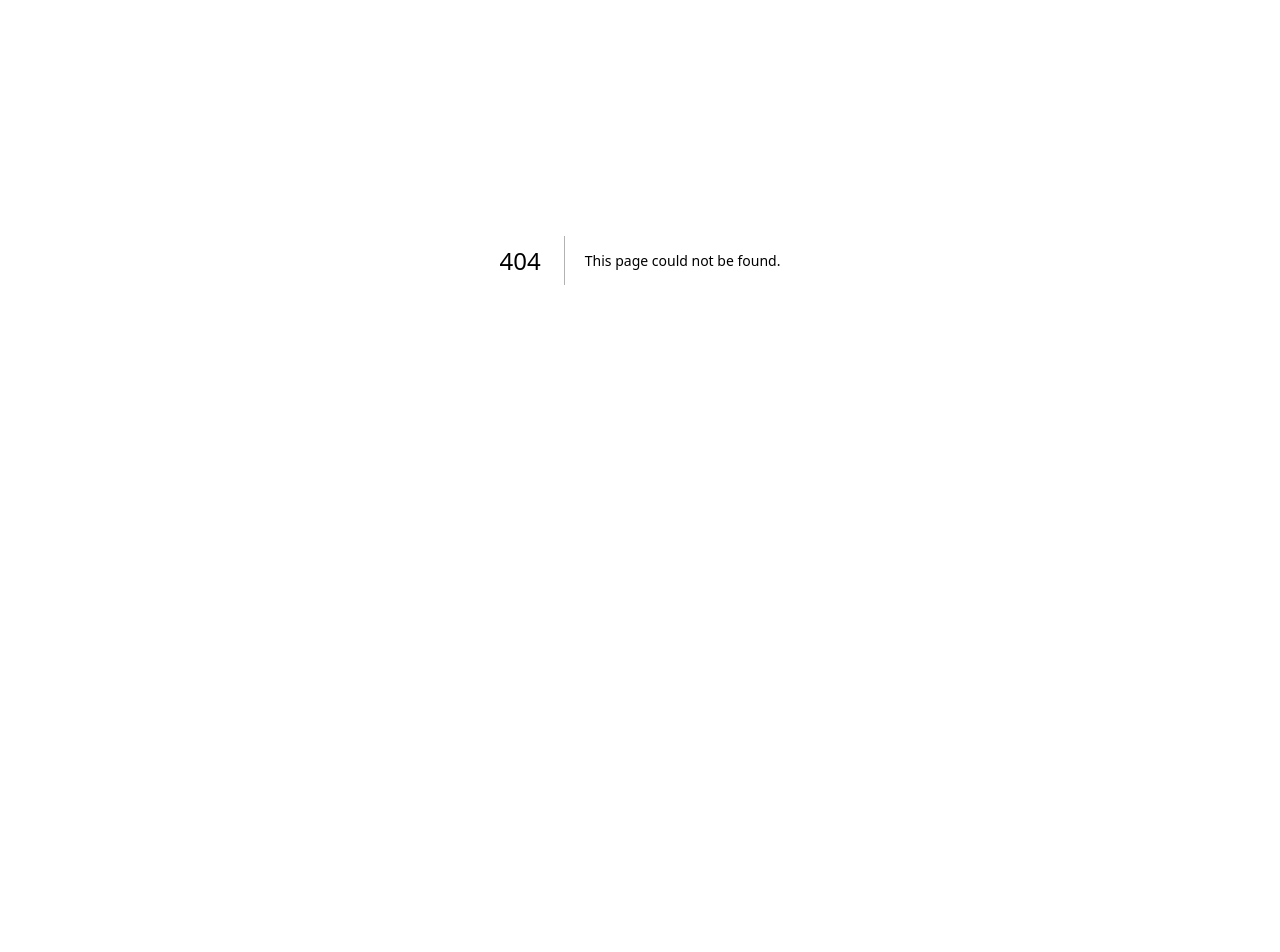
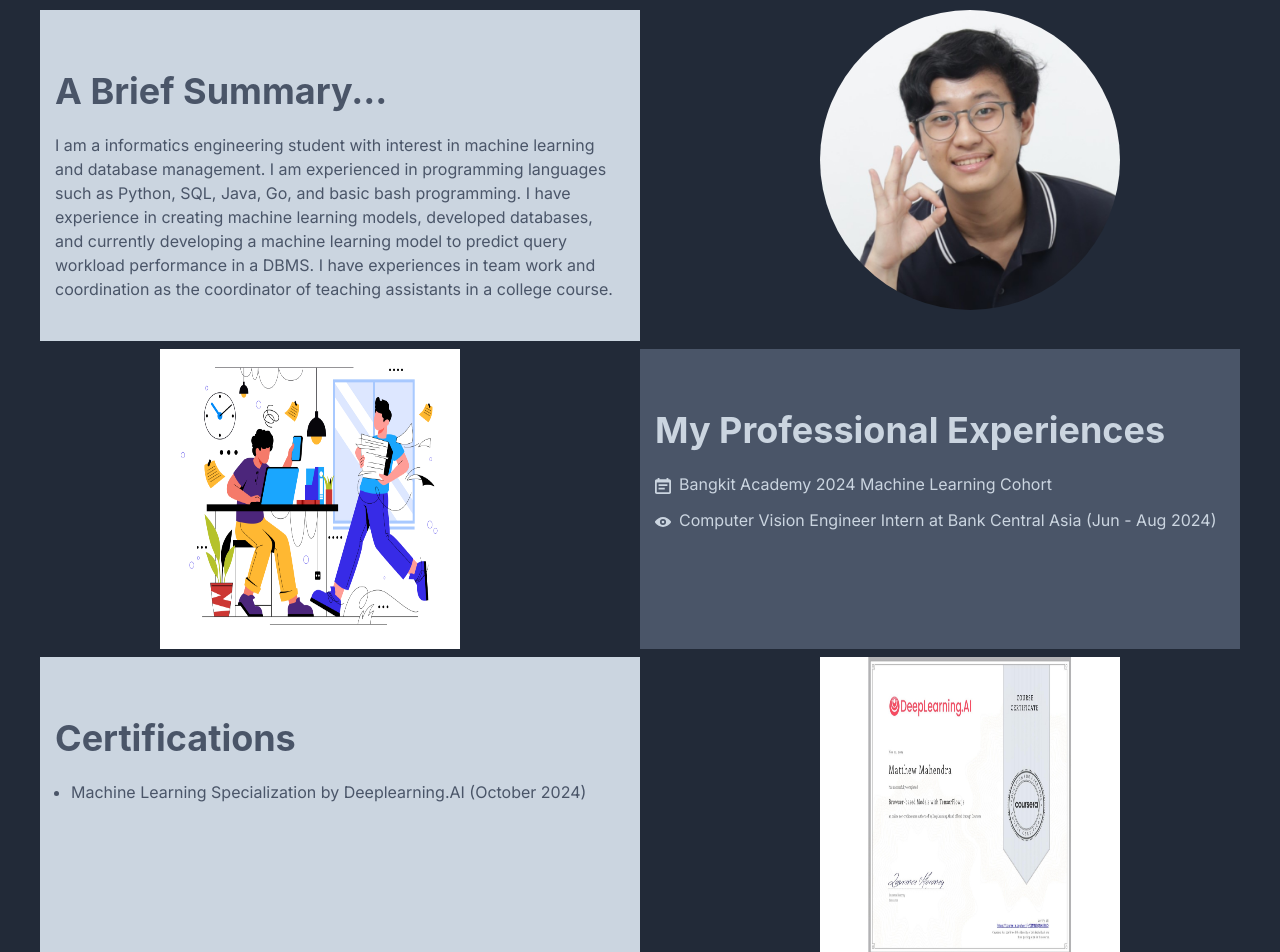
Before and after one commit to MHEN007/MHEN007.github.io, a Next.js app: page /about in a window 1280 px wide. Before the commit this address had no page. Shown: the part 140-1092 px from the top of the page. Before the commit the page ends 800 px from the top, so only its background shows below. Built offline with nearby package versions, Linux system fonts and the light colour scheme.

Commit message:
feat: Simple About Me

```diff
--- /dev/null
+++ b/app/about/page.tsx
@@ -0,0 +1,82 @@
+'use client'
+
+import { Box, Flex, Heading, List, ListIcon, ListItem, Stack, Text, UnorderedList, Image } from "@chakra-ui/react"
+import Navbar from "../components/navbar"
+import Footer from "../components/footer"
+import Content from "../components/content"
+import { CalendarIcon, ViewIcon } from "@chakra-ui/icons"
+
+function AboutMe(){
+    return(
+        <Stack py={{base:100, sm:150}} px={{base:5, sm:10}} color={"gray.200"}>
+            <Flex justify="flex-start" direction={{ base: "column", sm: "row" }}>
+                <Box bgColor={"gray.300"} px={15} py={10} width={{base:"100%", sm:"50%"}} color="gray.600">
+                    <Heading py={5}>A Brief Summary...</Heading>
+                    <Text>I am a informatics engineering student with interest in machine learning and database management. I am experienced in programming languages such as Python, SQL, Java, Go, and basic bash programming. I have experience in creating machine learning models, developed databases, and currently developing a machine learning model to predict query workload performance in a DBMS. I have experiences in team work and coordination as the coordinator of teaching assistants in a college course.</Text>
+                </Box>
+
+                <Image
+                ml={"15%"}
+                src={"./assets/Mahen.JPG"}
+                alt="MHEN007"
+                borderRadius={"full"}
+                boxSize={{base: 150, sm:200, md: 300}}
+                display={{base: "none", sm:"block"}}/>
+            </Flex>
+
+            <Flex justify="flex-end" direction={{base: "column", sm:"row"}}>
+                <Image
+                mr={"15%"}
+                src={"./assets/work-illu.jpg"}
+                alt={"Work Illustration"}
+                boxSize={{base: 150, sm:200, md: 300}}
+                display={{base: "none", sm:"block"}}/>
+
+                <Box bgColor={"gray.600"} px={15} py={10} flex={"right"} width={{base:"100%", sm:"50%"}} color="gray.300">
+                    <Heading py={5}>My Professional Experiences</Heading>
+                    <List spacing={3}>
+
+                        <ListItem>
+                            <ListIcon as={CalendarIcon}/>
+                            Bangkit Academy 2024 Machine Learning Cohort
+                        </ListItem>
+
+                        <ListItem>
+                            <ListIcon as={ViewIcon}/>
+                            Computer Vision Engineer Intern at Bank Central Asia (Jun - Aug 2024)
+                        </ListItem>
+
+                    </List>
+                </Box>
+            </Flex>
+
+            <Flex justify="flex-start" direction={{base: "column", sm:"row"}}>
+                <Box bgColor={"gray.300"} px={15} py={10} width={{base:"100%", sm:"50%"}} color="gray.600">
+                    <Heading py={5}>Certifications</Heading>
+                    <UnorderedList>
+                        <ListItem>
+                            Machine Learning Specialization by Deeplearning.AI (October 2024)
+                        </ListItem>
+                    </UnorderedList>
+                </Box>
+
+                <Image
+                ml={"15%"}
+                src={"./assets/certificate.jpeg"}
+                alt={"Certificate"}
+                boxSize={{base: 150, sm:200, md: 300}}
+                display={{base: "none", sm:"block"}}/>
+            </Flex>
+        </Stack>
+    )
+}
+
+export default function aboutPage(){
+    return(
+        <>
+        <Navbar />
+        <Content content={<AboutMe />} />
+        <Footer />
+        </>
+    )
+}
--- a/app/components/navbar.tsx
+++ b/app/components/navbar.tsx
@@ -37,6 +37,10 @@ export default function Navbar() {
 
         <Spacer />
 
+        <Link as={NextLink} href="/about">
+          <NavItem text={"About Me"} />
+        </Link>
+
         <Link as={NextLink} href="/projects">
           <NavItem text={"Projects"} />
         </Link>
--- a/app/page.tsx
+++ b/app/page.tsx
@@ -34,7 +34,9 @@ function HomeContent(){
           <Text
             color={"gray.200"}
             fontSize={{base:"l", sm:"xl"}}>
-            Hi, my name is Matthew. I am a informatics student with interests in database technology, data management, data science, machine learning, and most importantly, software engineering.
+            Hi, my name is Matthew. Welcome to my portofolio! <br />
+
+            I am an informatics student with interests in database technology, data management, data science, machine learning, and most importantly, software engineering.
 
             I have experiences in developing mobile apps, fullstack websites including backend services, machine learning models including NLP Models, CNN, and their frameworks such as PyTorch, and database design.
           </Text>
```
Also changed, not shown: public/assets/certificate.jpeg (added), public/assets/work-illu.jpg (added).
